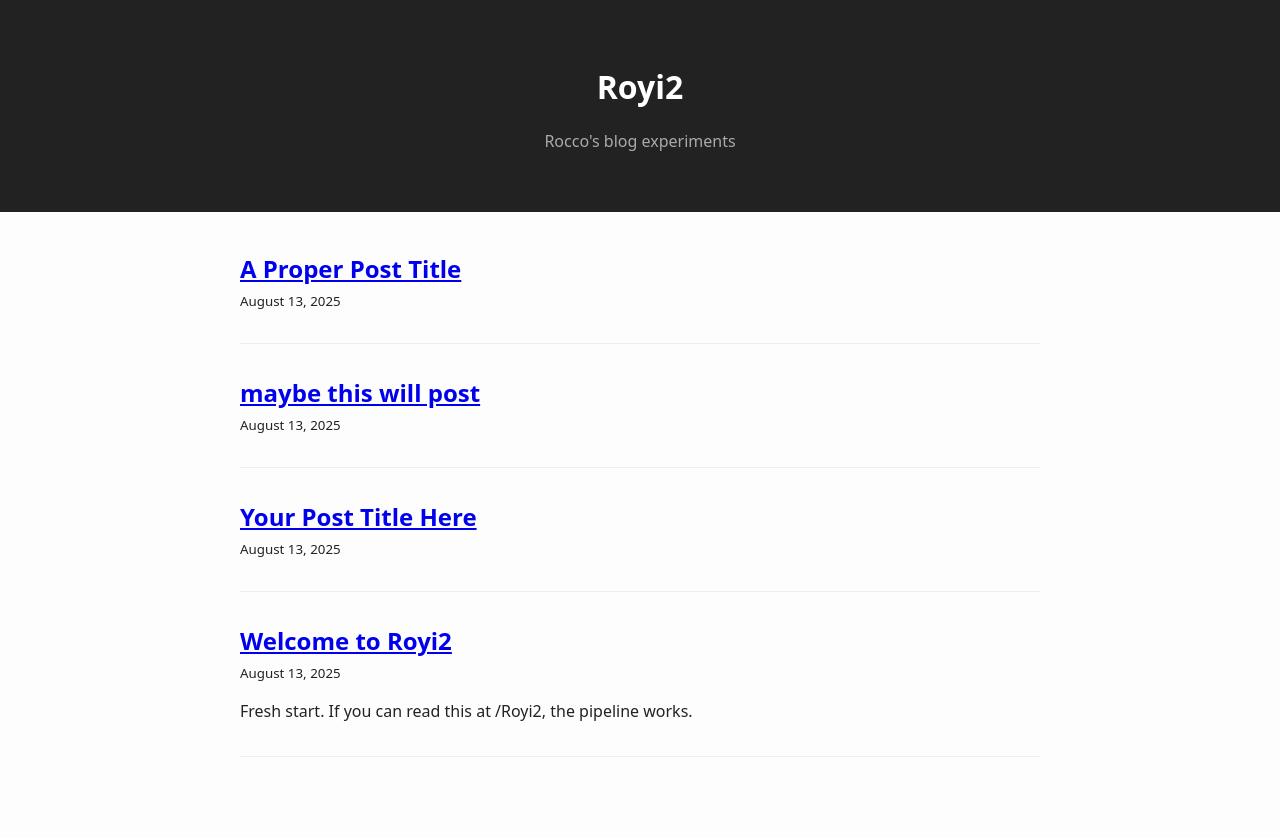
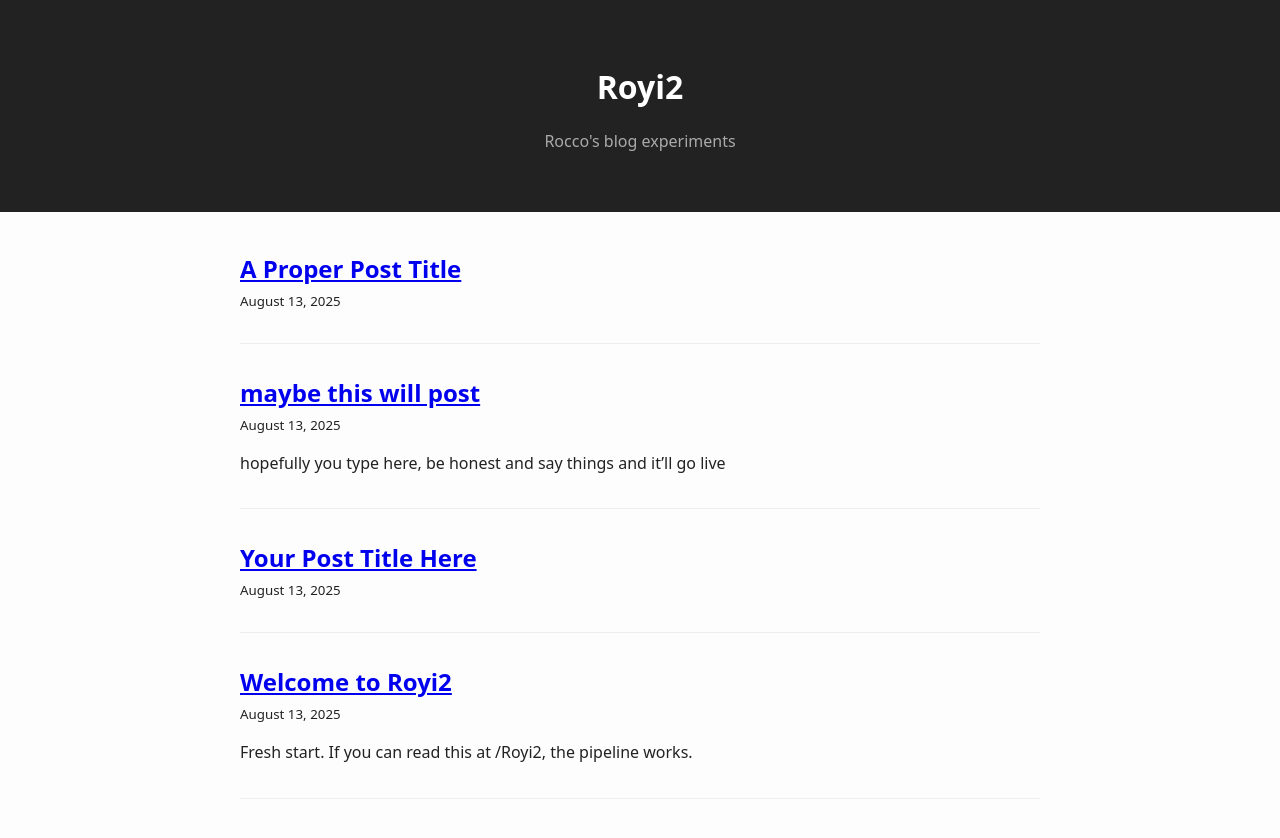
Before and after one commit to roccocraven/royi2, a Jekyll site: the page built from index.md, in a window 1280 px wide. Shown: the top 838 px of the page. Built offline with Jekyll 4.4.1, drawn with Linux system fonts in a browser that asks for light colours; our own code applies the rules of GitHub Pages for plain Markdown files.

Commit message:
Update 2025-08-13-maybe-this-will-post.md

```diff
--- a/_posts/2025-08-13-maybe-this-will-post.md
+++ b/_posts/2025-08-13-maybe-this-will-post.md
@@ -4,3 +4,4 @@ title: "maybe this will post"
 date: 2025-08-13 06:01:59 +01:00
 categories: []
 ---
+hopefully you type here, be honest and say things and it'll go live
```
